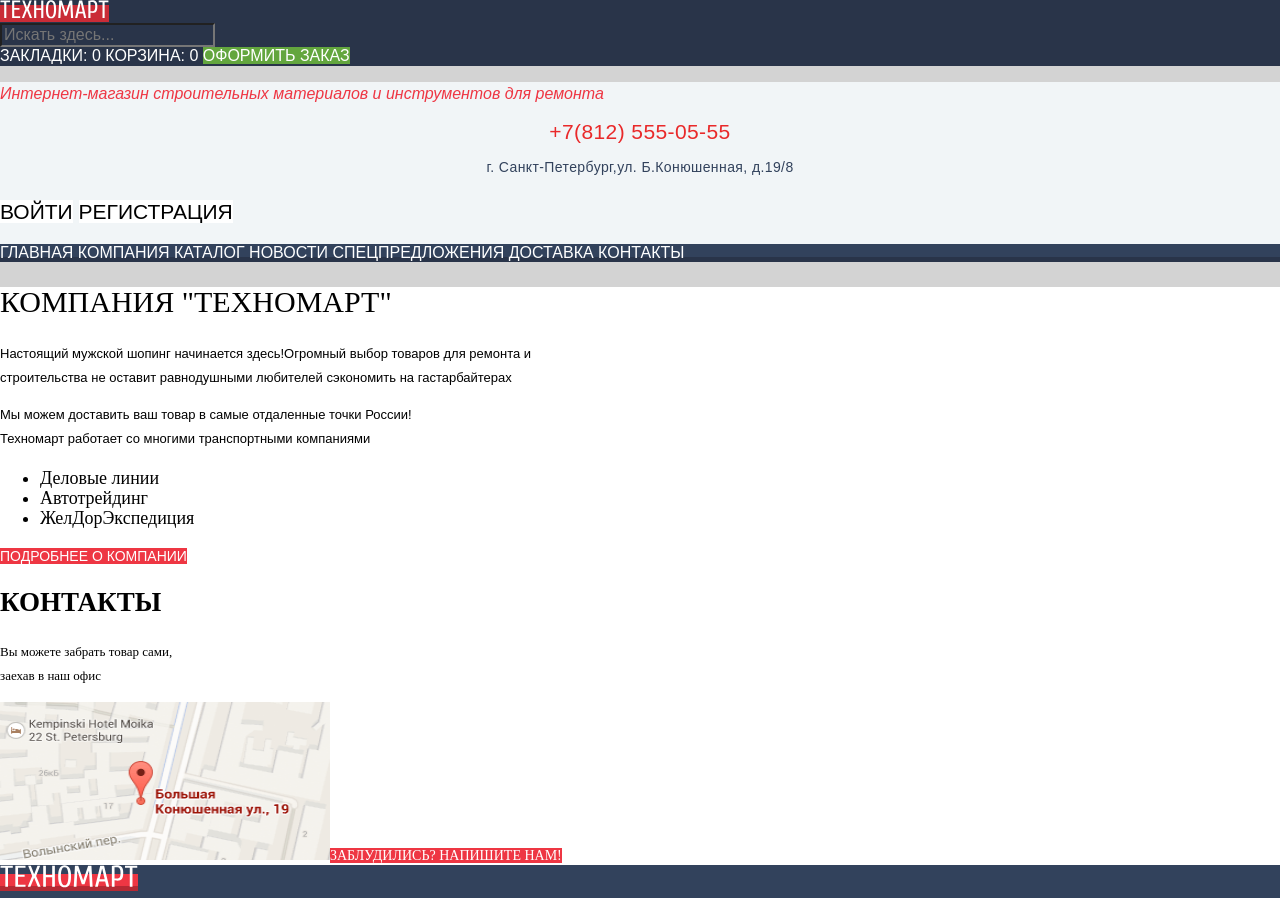
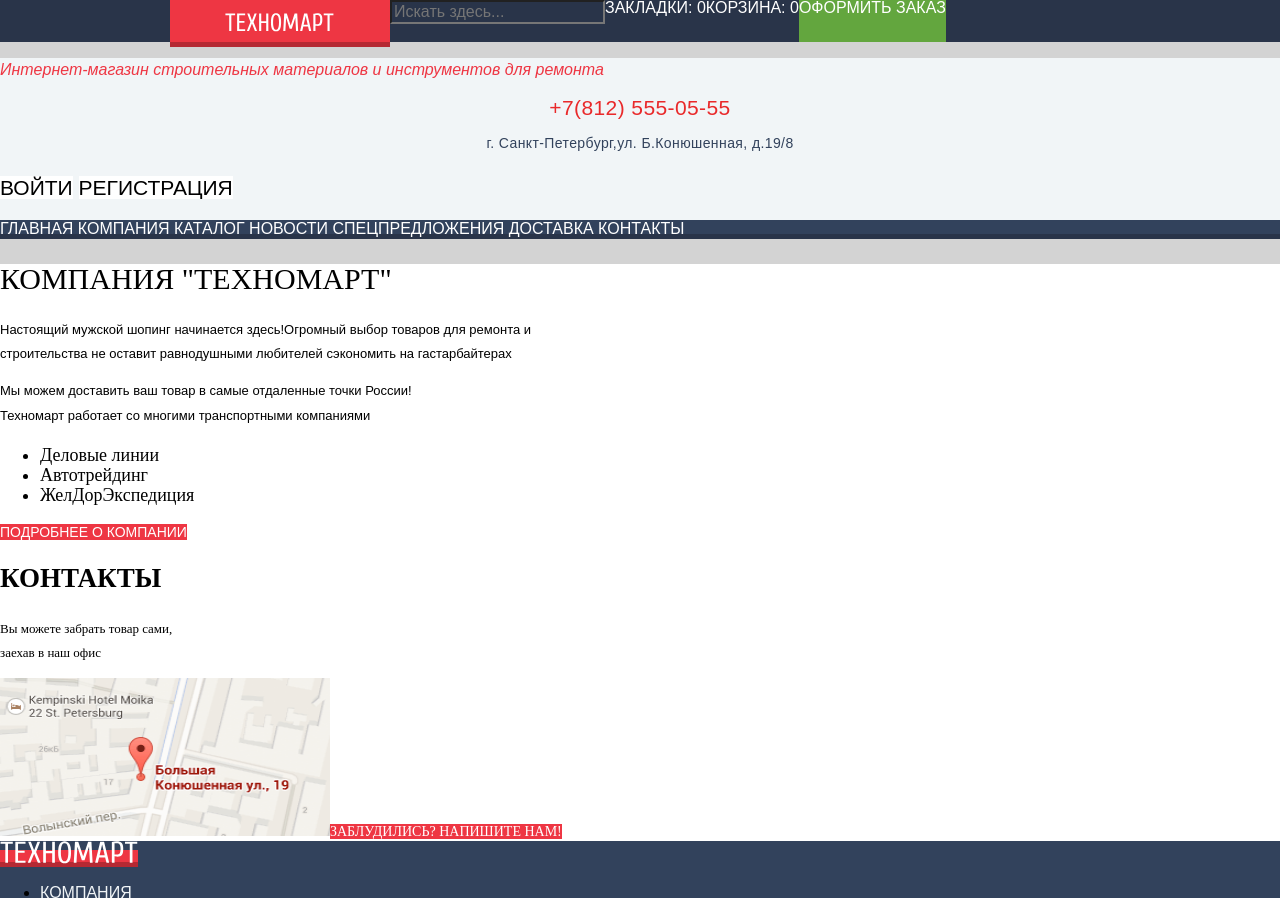
Before and after one commit to nerdking00/632633-technomart-25, a plain HTML site: page index.html in a window 1280 px wide. Shown: the top 898 px of the page. Drawn offline with Linux system fonts and the light colour scheme; a web font is replaced by a local one.

Commit message:
Update style.css

```diff
--- a/css/style.css
+++ b/css/style.css
@@ -2,6 +2,7 @@
     font-family: 'PT Sans Narrow', sans-serif;
 */
 body{
+  align-items: center;
   font-family: "Cuprum", Arial, sans-serif;
   margin: 0;
   padding: 0;
@@ -19,6 +20,8 @@ a{
 }
 
 .top-bar{
+  display: flex;
+  height: 42px;
   background-color: #293449;
 }
 
@@ -54,6 +57,7 @@ a{
 }
 
 .user-block{
+  text-align: center;
   font-size: 21px;
   line-height: 1;
   text-align: left;
@@ -81,6 +85,11 @@ a{
 }
 
 .top-bar__main-logo{
+  padding: 13px 56px 15px 55px;
+  width: 109px;
+  height: 19px;
+  margin-left: 170px;
+  box-shadow: inset 0px -5px 0 0 rgba(0, 0, 0, 0.24);
   background-color: #ee3643;
 }
 
```
